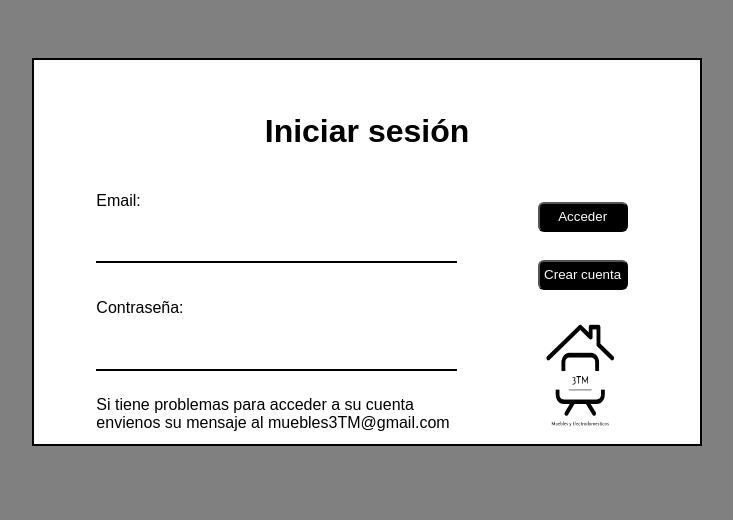
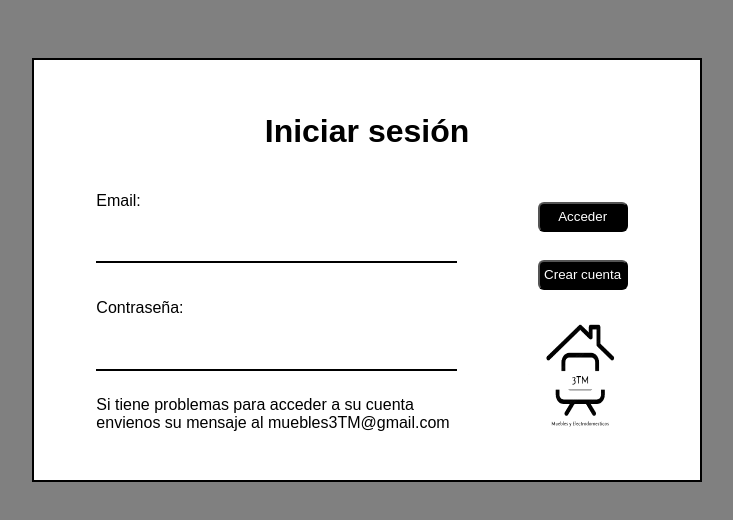
Before and after one commit to tomimirad/sprin2, a plain HTML site: page views/login.html in a window 1280 px wide. Shown: the whole page, without its empty margins (273-1006 px from the left). Drawn offline with Linux system fonts and the light colour scheme.

Commit message:
cambio menor

```diff
--- a/public/css/styles.css
+++ b/public/css/styles.css
@@ -61,7 +61,6 @@ input{
   border: solid 2px;
   background-color: white;
   width: 47vw;
-  height: 40vh;
   margin-top: 50px;
 }
 
```
